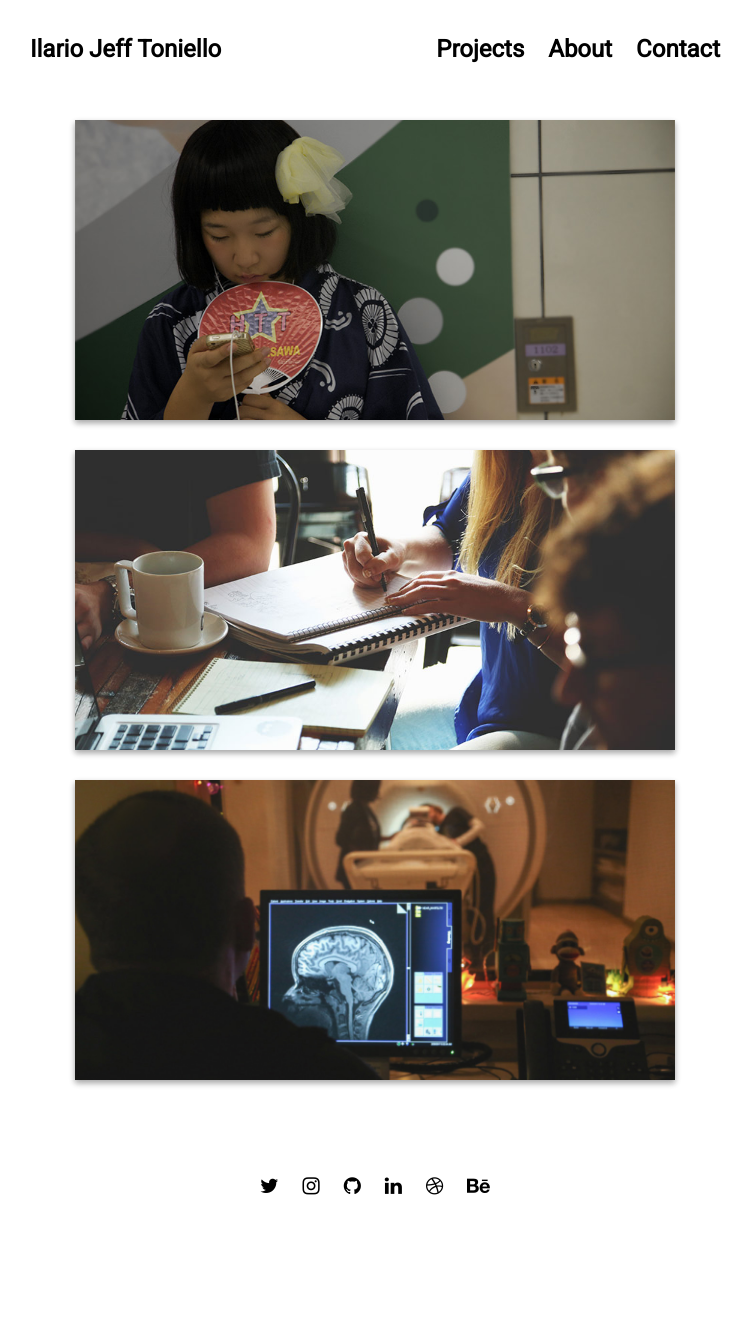
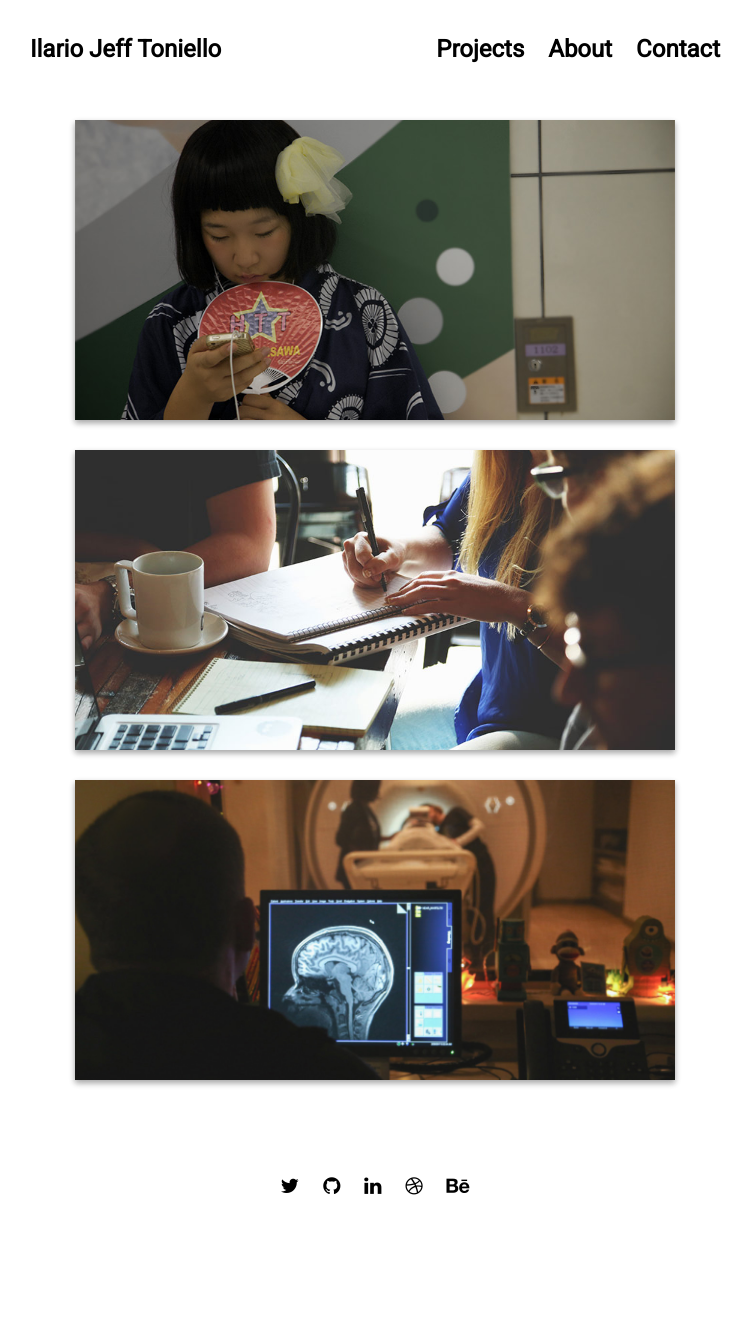
Before and after one commit to ecodallaluna/portfolio, a Jekyll site: the page built from index.html, in a window 1280 px wide. Shown: the whole page, without its empty margins (265-1017 px from the left). Built offline with Jekyll 4.4.1, drawn with Linux system fonts in a browser that asks for light colours; nearby versions of some CDN libraries.

Commit message:
update setting social icons

```diff
--- a/_data/settings.yml
+++ b/_data/settings.yml
@@ -77,7 +77,6 @@ projects:
 
 social:
 - {icon: 'twitter', link: 'https://twitter.com/ecodallaluna'}
-- {icon: 'instagram', link: 'https://www.instagram.com/ecodallaluna/'}
 - {icon: 'github', link: 'https://github.com/ecodallaluna/'}
 - {icon: 'linkedin', link: 'https://www.linkedin.com/in/ilariotoniello/'}
 - {icon: 'dribbble', link: 'https://dribbble.com/ecodallaluna'}
```
